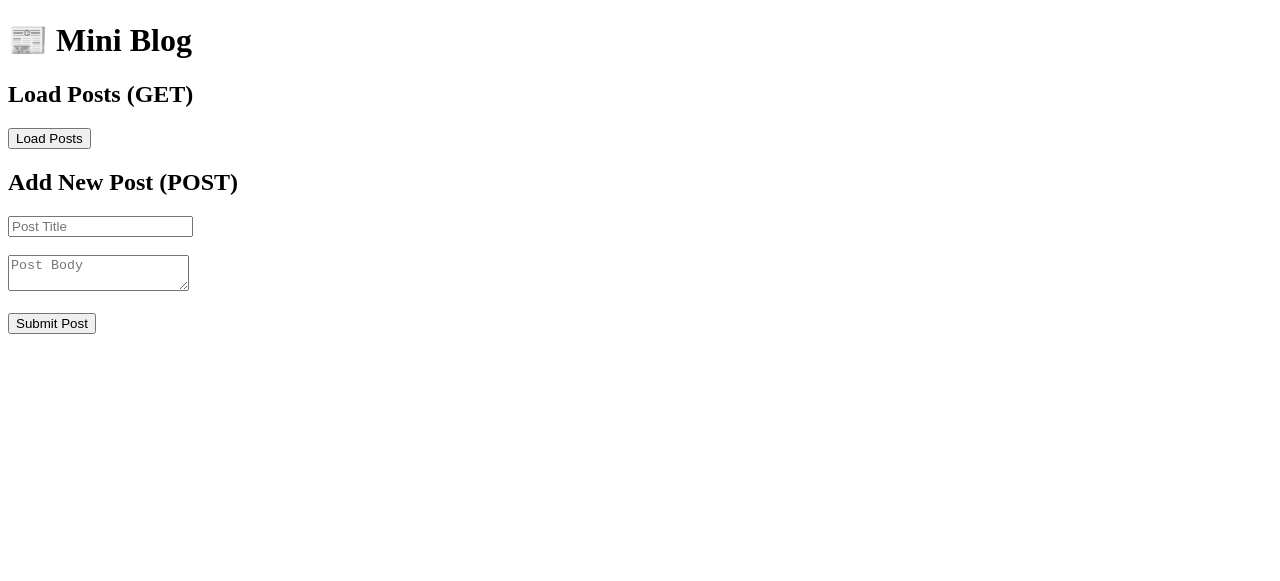
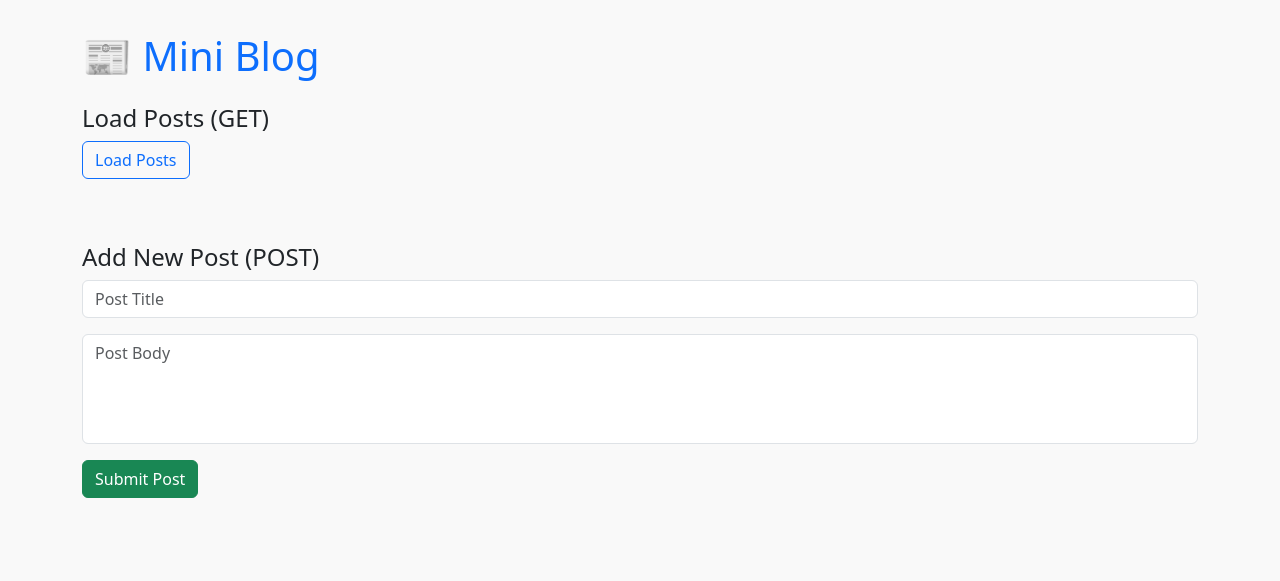
Before and after one commit to AbbasRabbani/js-callback-practice, a plain HTML site: page API_Practice_set/index.html in a window 1280 px wide. Drawn offline with nearby package versions, Linux system fonts and the light colour scheme.

Commit message:
Adding Bootstrap in the miniblog

```diff
--- a/API_Practice_set/index.html
+++ b/API_Practice_set/index.html
@@ -1,4 +1,4 @@
-<!DOCTYPE html>
+<!-- <!DOCTYPE html>
 <html lang="en">
 
 <head>
@@ -59,4 +59,108 @@
   </script>
 </body>
 
+</html> -->
+
+<!DOCTYPE html>
+<html lang="en">
+
+<head>
+  <meta charset="UTF-8">
+  <title>Mini Blog with Fetch API</title>
+  <link href="https://cdn.jsdelivr.net/npm/bootstrap@5.3.3/dist/css/bootstrap.min.css" rel="stylesheet">
+
+  <style>
+    body {
+      padding: 2rem;
+      background-color: #f9f9f9;
+    }
+
+    .post-list li {
+      padding: 10px;
+      margin-bottom: 10px;
+      background-color: #fff;
+      border-radius: 8px;
+      box-shadow: 0 1px 3px rgba(0, 0, 0, 0.1);
+    }
+
+    textarea {
+      resize: none;
+    }
+
+    #result {
+      margin-top: 1rem;
+      padding: 1rem;
+      background-color: #e9ffe9;
+      border-left: 4px solid #28a745;
+      border-radius: 5px;
+      white-space: pre-wrap;
+    }
+  </style>
+</head>
+
+<body>
+  <div class="container">
+    <h1 class="mb-4 text-primary">📰 Mini Blog</h1>
+
+    <div class="mb-5">
+      <h4>Load Posts (GET)</h4>
+      <button class="btn btn-outline-primary mb-3" onclick="loadPosts()">Load Posts</button>
+      <ul id="postList" class="list-unstyled post-list"></ul>
+    </div>
+
+    <div class="mb-5">
+      <h4>Add New Post (POST)</h4>
+      <form onsubmit="submitPost(event)">
+        <div class="mb-3">
+          <input type="text" id="title" class="form-control" placeholder="Post Title" required>
+        </div>
+        <div class="mb-3">
+          <textarea id="body" class="form-control" placeholder="Post Body" rows="4" required></textarea>
+        </div>
+        <button type="submit" class="btn btn-success">Submit Post</button>
+      </form>
+    </div>
+
+    <div id="result" class="d-none"></div>
+  </div>
+
+  <script>
+    function loadPosts() {
+      fetch('https://jsonplaceholder.typicode.com/posts?_limit=5')
+        .then(res => res.json())
+        .then(posts => {
+          const list = document.getElementById('postList');
+          list.innerHTML = '';
+          posts.forEach(post => {
+            const li = document.createElement('li');
+            li.innerHTML = `<strong>${post.title}</strong><br>${post.body}`;
+            list.appendChild(li);
+          });
+        })
+        .catch(err => alert("Error loading posts: " + err));
+    }
+
+    function submitPost(event) {
+      event.preventDefault();
+
+      const title = document.getElementById('title').value;
+      const body = document.getElementById('body').value;
+
+      fetch('https://jsonplaceholder.typicode.com/posts', {
+        method: 'POST',
+        headers: { 'Content-Type': 'application/json' },
+        body: JSON.stringify({ title, body, userId: 1 })
+      })
+        .then(res => res.json())
+        .then(data => {
+          const resultDiv = document.getElementById('result');
+          resultDiv.classList.remove('d-none');
+          resultDiv.innerText =
+            `✅ Post Created:\nTitle: ${data.title}\nBody: ${data.body}\nID: ${data.id}`;
+        })
+        .catch(err => alert("Error submitting post: " + err));
+    }
+  </script>
+</body>
+
 </html>
```
